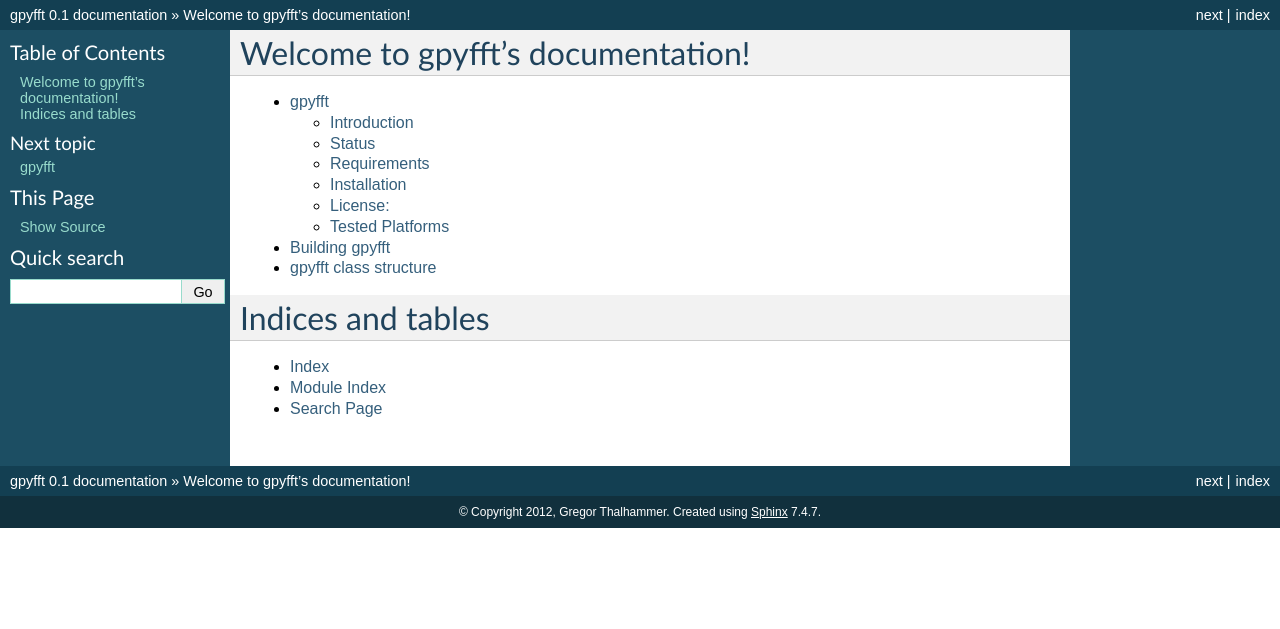
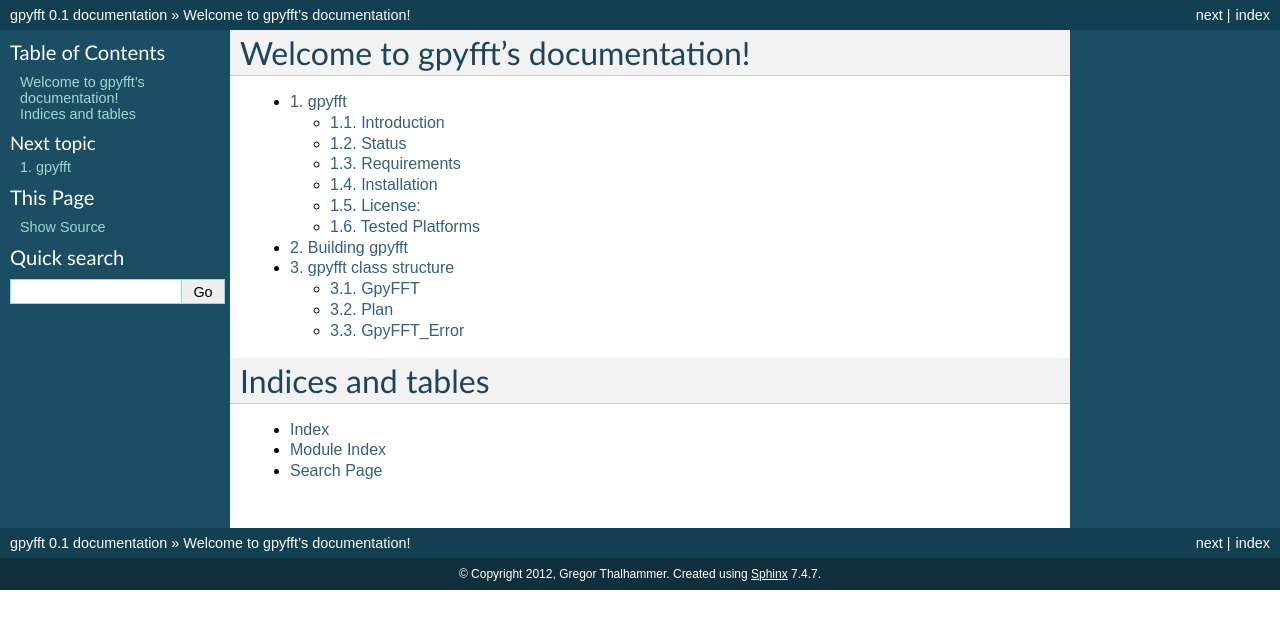
Before and after one commit to geggo/gpyfft, a Sphinx documentation site: the page built from docs/source/index.rst, in a window 1280 px wide. Shown: the top 629 px of the page. Built offline with Sphinx 7.4.7, drawn with Linux system fonts in a browser that asks for light colours.

```diff
--- a/docs/source/conf.py
+++ b/docs/source/conf.py
@@ -25,7 +25,7 @@
 
 # Add any Sphinx extension module names here, as strings. They can be extensions
 # coming with Sphinx (named 'sphinx.ext.*') or your custom ones.
-extensions = ['sphinx.ext.autodoc']
+extensions = ['sphinx.ext.autodoc', 'numpydoc' ]
 
 # Add any paths that contain templates here, relative to this directory.
 templates_path = ['_templates']
--- a/docs/source/index.rst
+++ b/docs/source/index.rst
@@ -7,6 +7,7 @@
 ==================================
 
 .. toctree::
+   :numbered:
    :maxdepth: 2
 
    includeme
```
Also changed, not shown: docs/source/code.rst (+6 -7 lines), 3 other files.
